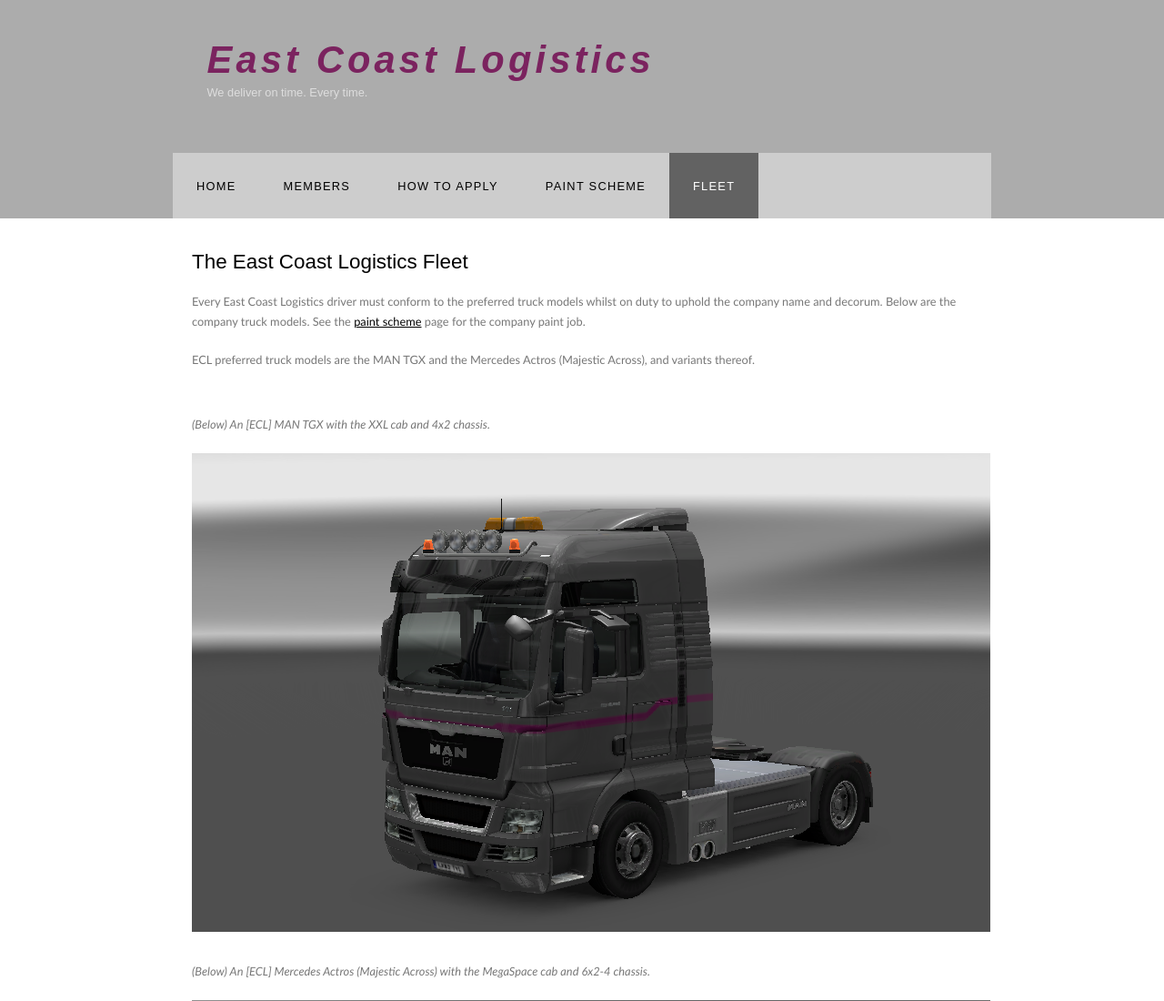
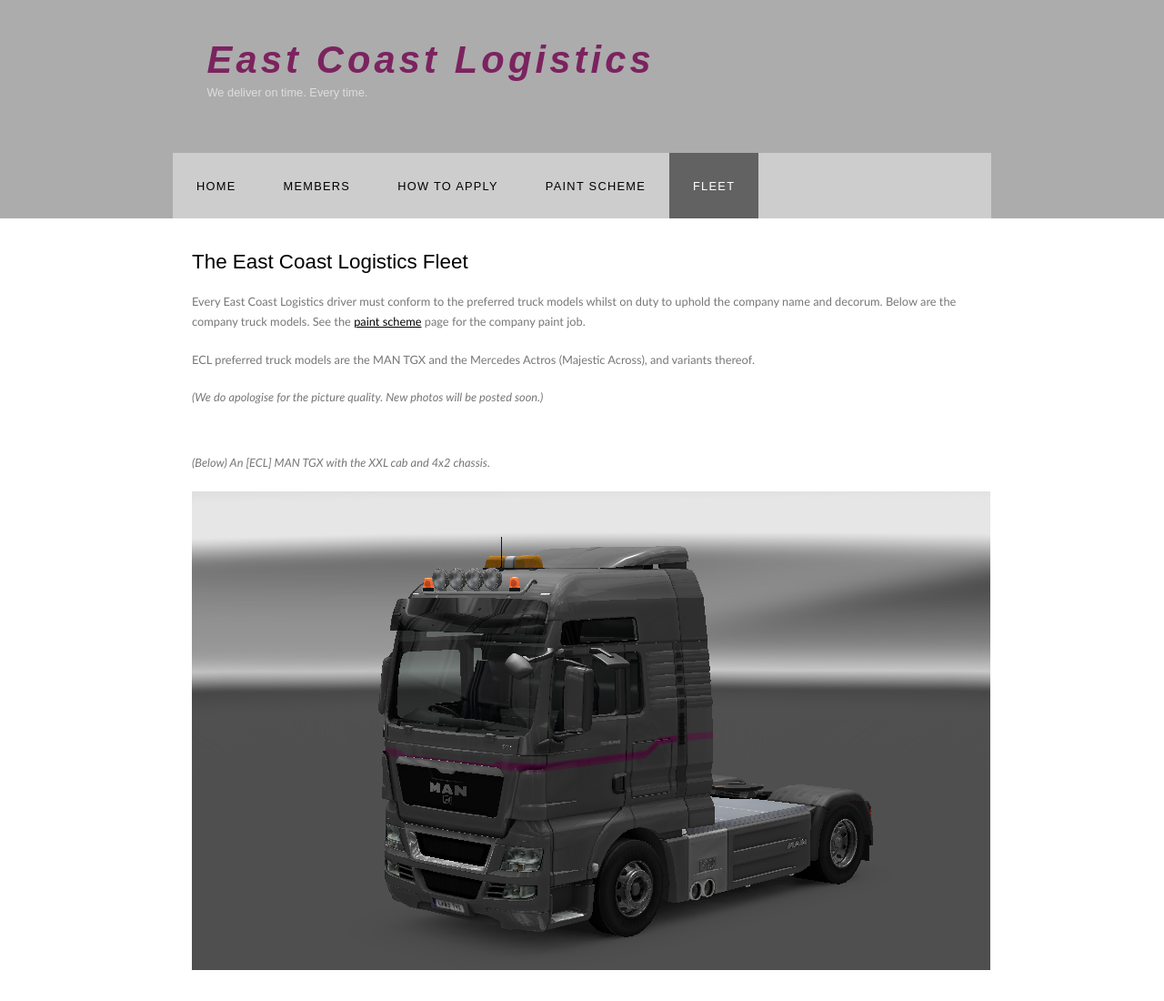
Before and after one commit to GonzoBright/GonzoBright.github.io, a plain HTML site: page fleet.html in a window 1280 px wide. Shown: the top 1100 px of the page at 91% size. Drawn offline with Linux system fonts and the light colour scheme.

Commit message:
Update fleet.html

```diff
--- a/fleet.html
+++ b/fleet.html
@@ -37,6 +37,7 @@
 		<p>Every East Coast Logistics driver must conform to the preferred truck models whilst on duty to uphold the company name and decorum. Below are the company
 		truck models. See the <a href="paint.html">paint scheme</a> page for the company paint job.</p>
 		<p>ECL preferred truck models are the MAN TGX and the Mercedes Actros (Majestic Across), and variants thereof.</p>
+		<p><i>(We do apologise for the picture quality. New photos will be posted soon.)</i></p>
 		<p class="small-gap"></p>
 		<p><i>(Below) An [ECL] MAN TGX with the XXL cab and 4x2 chassis.</i></p>
 		<img src="style/ECL_MAN.png" alt="The ECL MAN TGX"></img>
```
